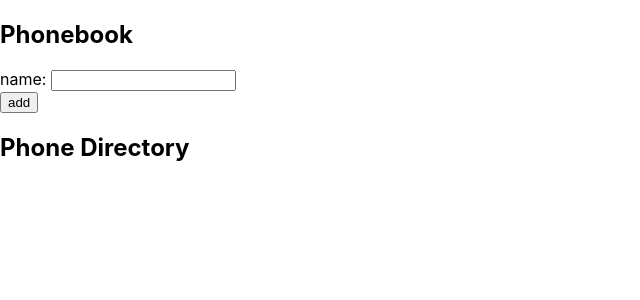
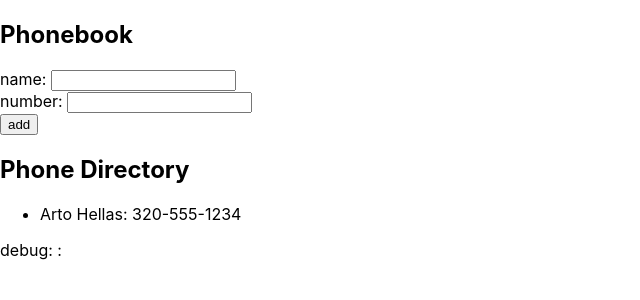
Before and after one commit to helgatheviking/fullstackopen, a React (Create React App) app in the folder part2/phonebook/: page / in a window 1280 px wide. Shown: the top 300 px of the page, without its empty margins (0-640 px from the left). Built offline with nearby package versions, Linux system fonts and the light colour scheme.

Commit message:
2.8 - Add a second input for number

```diff
--- a/part2/phonebook/src/App.js
+++ b/part2/phonebook/src/App.js
@@ -3,13 +3,21 @@
 import Directory from './components/Directory';
 
 const App = () => {
-    { name: 'Arto Hellas' }
   const [ people, setPeople] = useState([
+	{
+	  name: 'Arto Hellas',
+	  number: '320-555-1234'
+	}
   ])
   const [ newName, setNewName ] = useState('')
+  const [ newNumber, setNewNumber ] = useState('')
 
   const handleNameChange = (event) => {
 	setNewName(event.target.value)
+  }
+
+  const handleNumberChange = (event) => {
+	setNewNumber(event.target.value)
   }
 
   const isNameDuplicate = (person) => {
@@ -25,11 +33,13 @@
 
 		const nameObject = {
 			name: newName,
+			number: newNumber,
 			id: people.length + 1,
 		}
 
 		setPeople(people.concat(nameObject))
 		setNewName('')
+		setNewNumber('')
 	}
   }
 
@@ -43,11 +53,18 @@
 					onChange={handleNameChange}
 				/>
         </div>
+		<div>
+          number: <input
+		  			value={newNumber}
+					onChange={handleNumberChange}
+				/>
+        </div>
         <div>
           <button type="submit">add</button>
         </div>
       </form>
       <Directory heading="Phone Directory" people={people} />
+	  <div>debug: {newName}: {newNumber}</div>
     </div>
   )
 }
--- a/part2/phonebook/src/components/Person.js
+++ b/part2/phonebook/src/components/Person.js
@@ -2,7 +2,7 @@
 
 const Person = ({person}) => {
 	return (
-	  <li>{person.name}</li>
+	  <li>{person.name}: {person.number}</li>
 	)
 }
 
```
